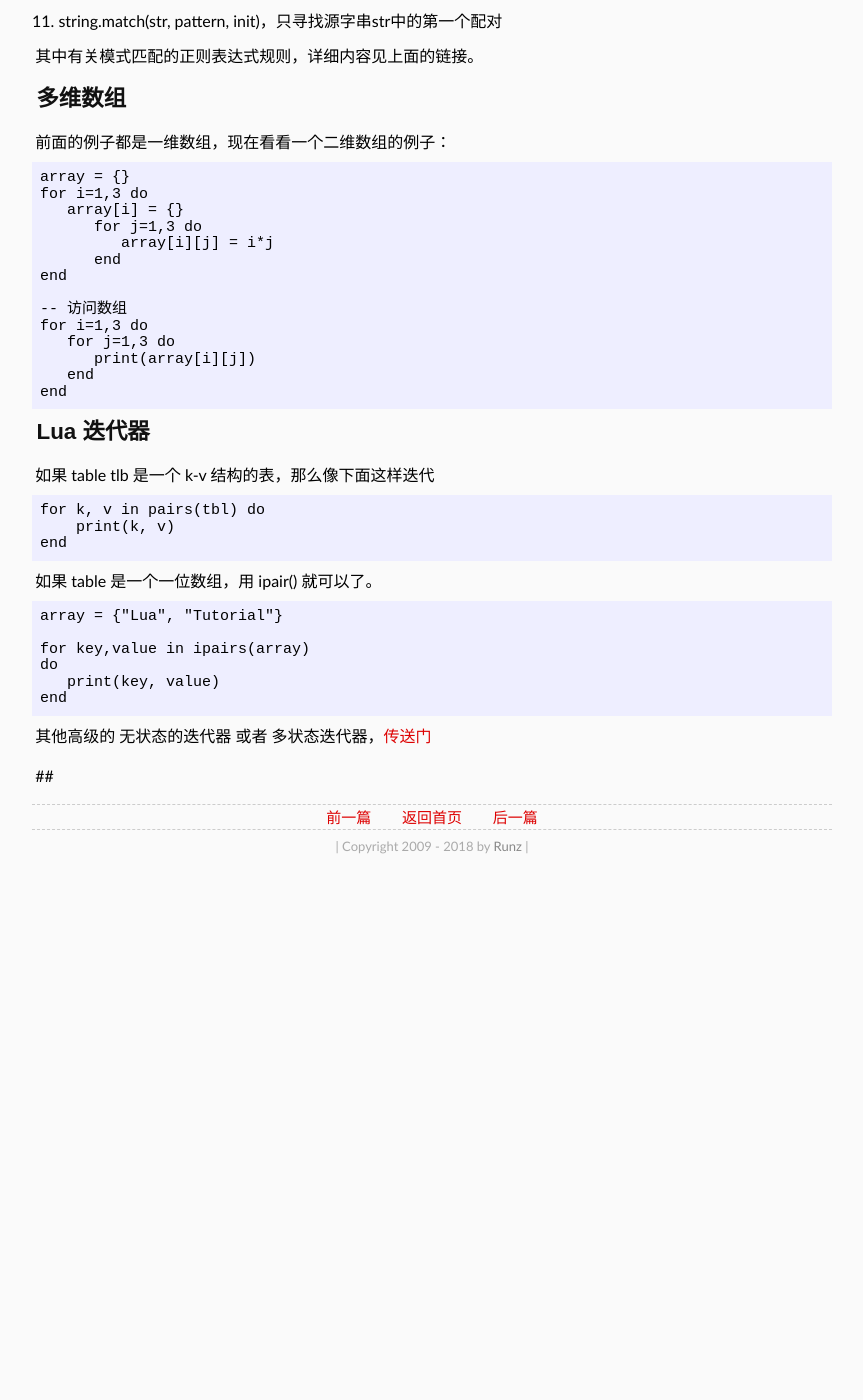
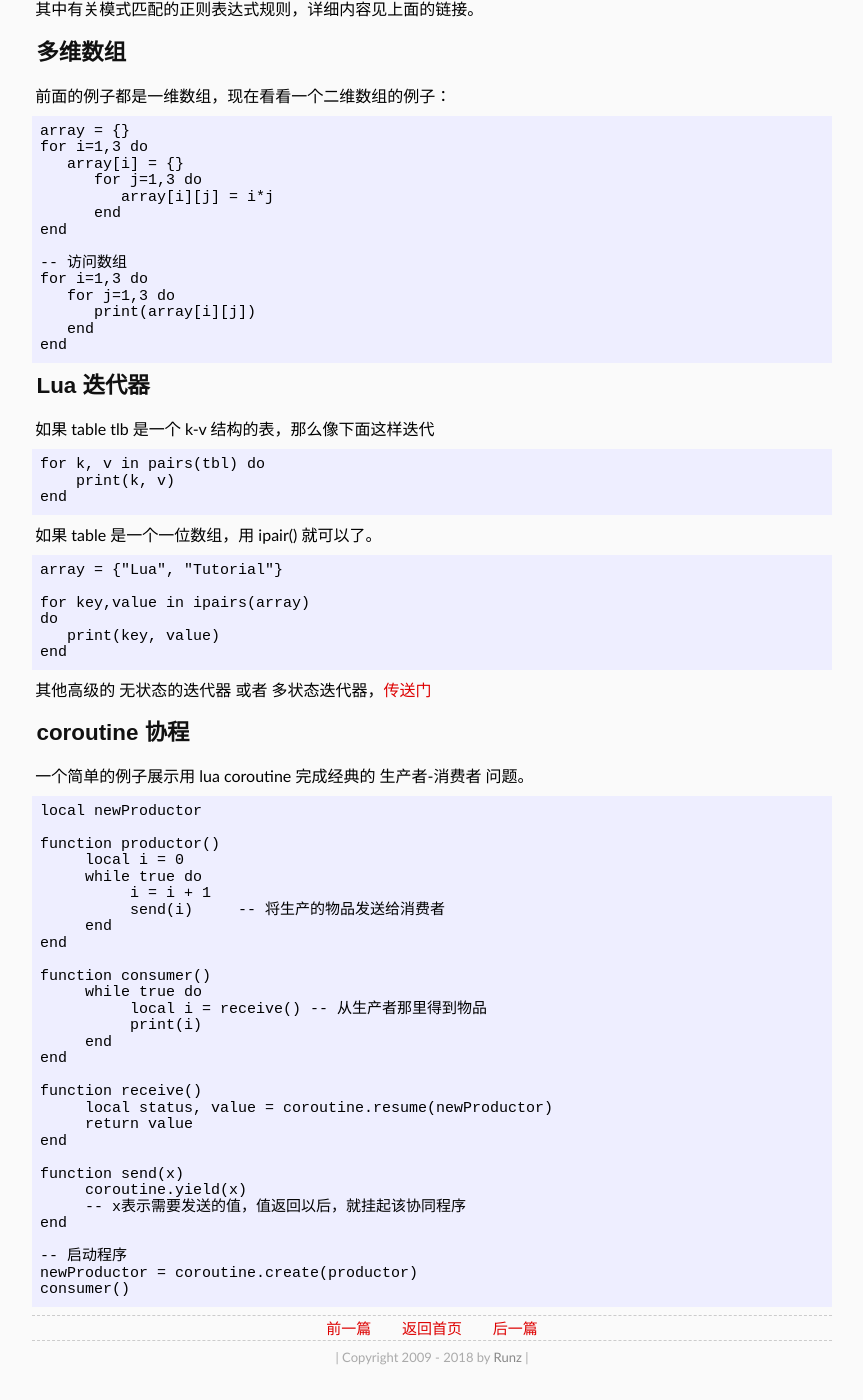
Before and after one commit to shaman7036/runzhen.github.io, a Jekyll site: the page built from _posts/2018-12-09-lua-beginner.md, in a window 1280 px wide and 1400 px high, scrolled down 3923 px. Shown: the whole window, without its empty margins (208-1071 px from the left). Built offline with Jekyll 4.4.1, drawn with Linux system fonts in a browser that asks for light colours; some web fonts are replaced; before the commit the page ends 4812 px from its top, so only the background shows below that; some of the changed text lies outside the part shown.

Commit message:
2018-12-09-lua-beginner.md

````diff
--- a/_posts/2018-12-09-lua-beginner.md
+++ b/_posts/2018-12-09-lua-beginner.md
@@ -227,4 +225,39 @@ end
 
 其他高级的 无状态的迭代器 或者 多状态迭代器，[传送门](http://www.runoob.com/lua/lua-iterators.html)
 
-##
+## coroutine 协程
+
+一个简单的例子展示用 lua coroutine 完成经典的 生产者-消费者 问题。
+
+```
+local newProductor
+
+function productor()
+     local i = 0
+     while true do
+          i = i + 1
+          send(i)     -- 将生产的物品发送给消费者
+     end
+end
+
+function consumer()
+     while true do
+          local i = receive() -- 从生产者那里得到物品
+          print(i)
+     end
+end
+
+function receive()
+     local status, value = coroutine.resume(newProductor)
+     return value
+end
+
+function send(x)
+     coroutine.yield(x)
+     -- x表示需要发送的值，值返回以后，就挂起该协同程序
+end
+
+-- 启动程序
+newProductor = coroutine.create(productor)
+consumer()
+```
````
Also changed, not shown: other parts of _posts/2018-12-09-lua-beginner.md (+2 -4 lines).
